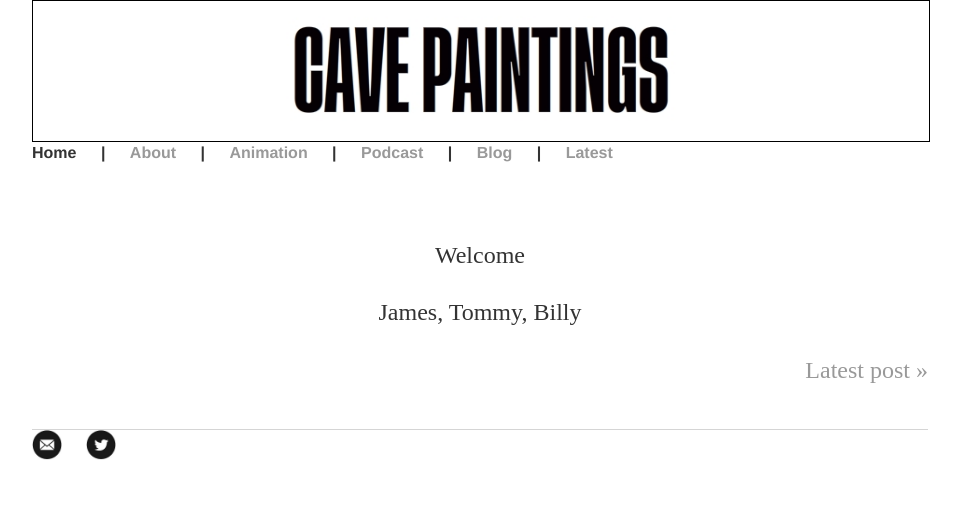
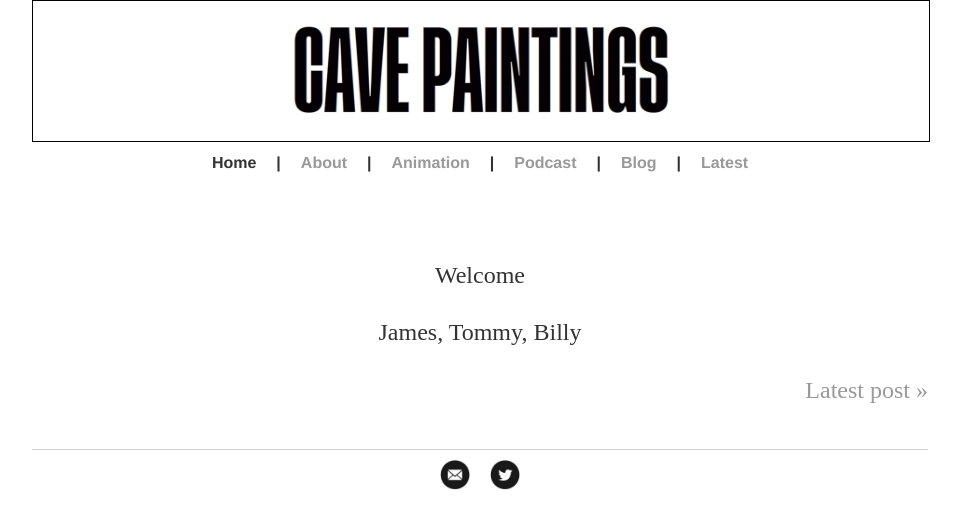
Before and after one commit to cavepaintingstv/cave, a Jekyll site: the page built from index.html, in a window 1280 px wide. Shown: the top 529 px of the page, without its empty margins (160-1121 px from the left). Built offline with Jekyll 4.4.1, drawn with Linux system fonts in a browser that asks for light colours; the list of posts is cut into pages by our own code.

Commit message:
Update main.css

```diff
--- a/css/main.css
+++ b/css/main.css
@@ -1,53 +1,134 @@
-a { text-decoration: none; color: #999; }
-a:hover { text-decoration: underline; }
+a {
+  text-decoration: none;
+  color: #999;
+}
+a:hover {
+  text-decoration: underline;
+}
 
-/*Page Scaling*/
+/* Page Scaling */
 @media (min-width: 978px) {
-body { margin: auto; width: 70%;  max-width: 960px;}
+  body {
+    margin: auto;
+    width: 70%;
+    max-width: 960px;
+  }
 }
 
 @media (max-width: 978px) {
-body { margin: auto; width: 95%;  max-width: 960px;}
+  body {
+    margin: auto;
+    width: 95%;
+    max-width: 960px;
+  }
 }
 
-/*Font Scaling*/
-/*h1*/
+/* Font Scaling */
+/* h1 */
 @media all and (min-width: 960px) {
-h1{
+  h1 {
     font-size: 3em;
   }
 }
 
 @media all and (max-width: 959px) and (min-width: 600px) {
-h1{
+  h1 {
     font-size: 5vw;
   }
 }
 
 @media all and (max-width: 599px) and (min-width: 50px) {
-h1{
+  h1 {
     font-size: 6vw;
   }
 }
 
-/*Fonts*/
-p, ul { font-size: 1.5em; line-height: 1.4em; color: #333; }
+/* Fonts */
+p,
+ul {
+  font-size: 1.5em;
+  line-height: 1.4em;
+  color: #333;
+}
 
-h1, h2, h3, h4 { font-family: 'Helvetica'; }
-h2 { font-size: 2.7em; }
-h3 { font-size: 2.3em; }
-h4 { font-size: 1.9em; }
+h1,
+h2,
+h3,
+h4 {
+  font-family: "Helvetica";
+}
 
-nav ul, footer ul { display: inline-block; list-style-type: none; margin: auto; width: 100%; font-size: 1em; font-family: 'Helvetica', 'Arial', 'Sans-Serif'; padding: 0px; list-style: none; font-weight: bold; }
-nav ul li, footer ul li {display: inline-block; margin-right: 20px; }
+h2 {
+  font-size: 2.7em;
+}
 
-header { border-top: 1px solid #d5d5d5; font-size: .8em; }
+h3 {
+  font-size: 2.3em;
+}
 
-footer { border-top: 1px solid #d5d5d5; font-size: .8em; }
+h4 {
+  font-size: 1.9em;
+}
 
+/* Navigation */
+.main-nav {
+  display: flex;
+  justify-content: center;
+  width: 100%;
+  padding: 10px 0;
+}
 
-/*Banner*/
-  #logo-container img{
+nav ul {
+  display: flex;
+  justify-content: center;
+  align-items: center;
+  list-style-type: none;
+  margin: auto;
+  padding: 0;
+  font-size: 1em;
+  font-family: "Helvetica", "Arial", "Sans-Serif";
+  font-weight: bold;
+}
+
+nav ul li {
+  display: inline-block;
+  margin: 0 10px;
+}
+
+/* Footer */
+.footer {
+  display: flex;
+  justify-content: center;
+  width: 100%;
+  padding: 10px 0;
+  border-top: 1px solid #d5d5d5;
+  font-size: 0.8em;
+}
+
+footer ul {
+  display: flex;
+  justify-content: center;
+  align-items: center;
+  list-style-type: none;
+  margin: auto;
+  padding: 0;
+  font-size: 1em;
+  font-family: "Helvetica", "Arial", "Sans-Serif";
+  font-weight: bold;
+}
+
+footer ul li {
+  display: inline-block;
+  margin: 0 10px;
+}
+
+header {
+  border-top: 1px solid #d5d5d5;
+  font-size: 0.8em;
+}
+
+/* Banner */
+#logo-container img {
   max-width: 960px;
   width: 100%;
   height: auto;
@@ -55,14 +136,14 @@
   margin: 0 auto;
 }
 
-/*Image Pixelator*/
+/* Image Pixelator */
 .pixelated-image {
   image-rendering: pixelated; /* Firefox and most modern browsers */
   image-rendering: crisp-edges; /* Safari */
 }
 
-/*Feature Scaler*/
-  #ftr-container img{
+/* Feature Scaler */
+#ftr-container img {
   max-width: 100%;
   width: auto;
   height: auto;
@@ -70,8 +151,8 @@
   margin: 0 auto;
 }
 
-/*Image Scaler*/
-  #img-container img{
+/* Image Scaler */
+#img-container img {
   max-width: 537px;
   width: 537px;
   height: auto;
@@ -79,8 +160,8 @@
   margin: 0 auto;
 }
 
-/*Comic Scaler*/
-  #cmc-container img{
+/* Comic Scaler */
+#cmc-container img {
   max-width: 438px;
   width: 100%;
   height: auto;
@@ -98,15 +179,42 @@
 }
 
 /* Blog */
-ul.posts { margin: 0px auto 0px; font-size: 1.5em; text-align:center; }
-ul.posts li { list-style: none; display:inline-block;}
+ul.posts {
+  margin: 0px auto 0px;
+  font-size: 1.5em;
+  text-align: center;
+}
+
+ul.posts li {
+  list-style: none;
+  display: inline-block;
+}
 
 /* Contact */
-.contact { margin: 0px 0px 60px; }
-.contact h1 { font-size: 3em; }
-.contact h2 { font-size: 2em; }
-.contact address, .cv .download { font-family: 'Helvetica', 'Arial', 'Sans-Serif'; }
-.contact address, .cv p { font-size: 1.2em; }
-.contact .download { float: right; font-size: .8em; text-transform: uppercase; }
+.contact {
+  margin: 0px 0px 60px;
+}
 
+.contact h1 {
+  font-size: 3em;
 }
+
+.contact h2 {
+  font-size: 2em;
+}
+
+.contact address,
+.cv .download {
+  font-family: "Helvetica", "Arial", "Sans-Serif";
+}
+
+.contact address,
+.cv p {
+  font-size: 1.2em;
+}
+
+.contact .download {
+  float: right;
+  font-size: 0.8em;
+  text-transform: uppercase;
+}
```
